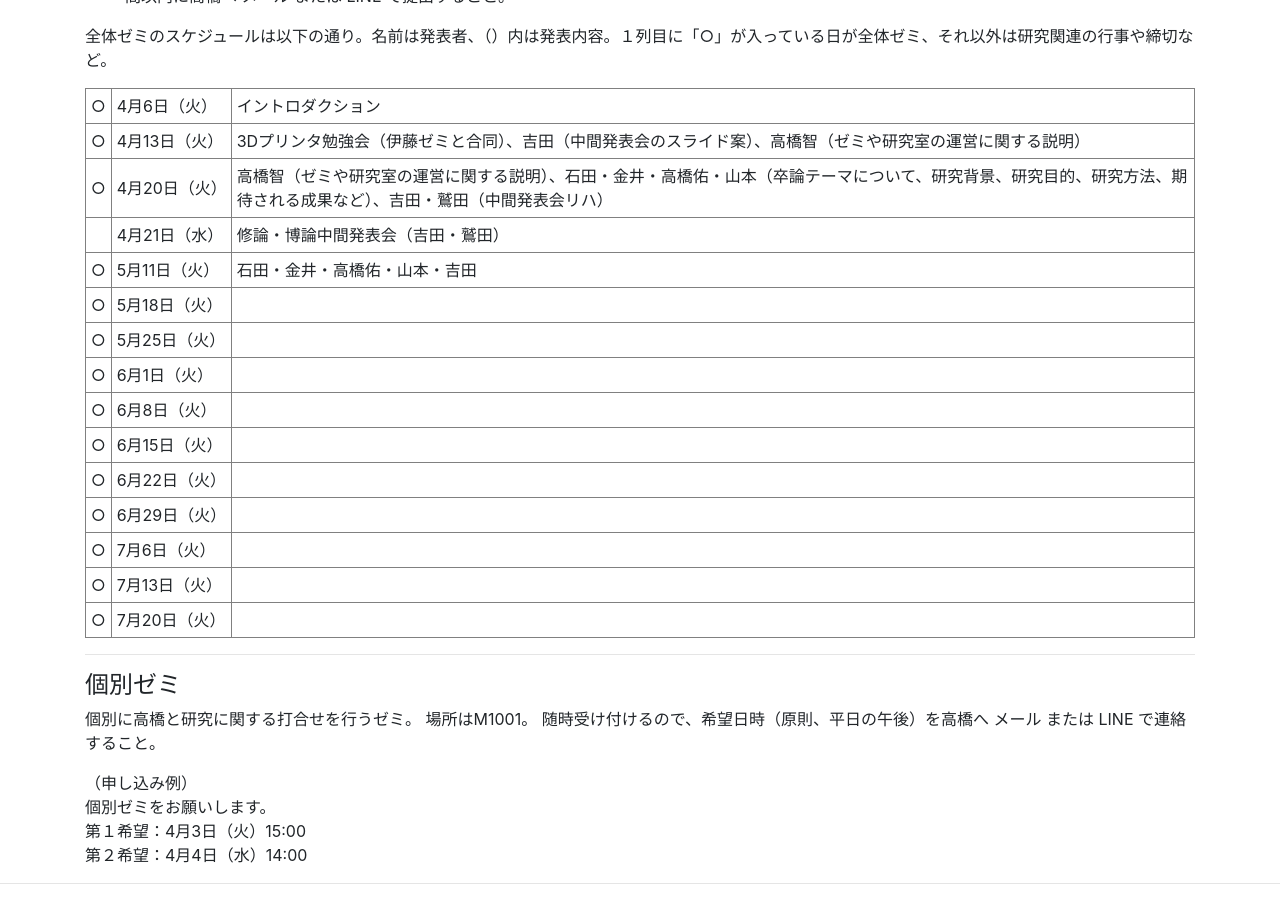
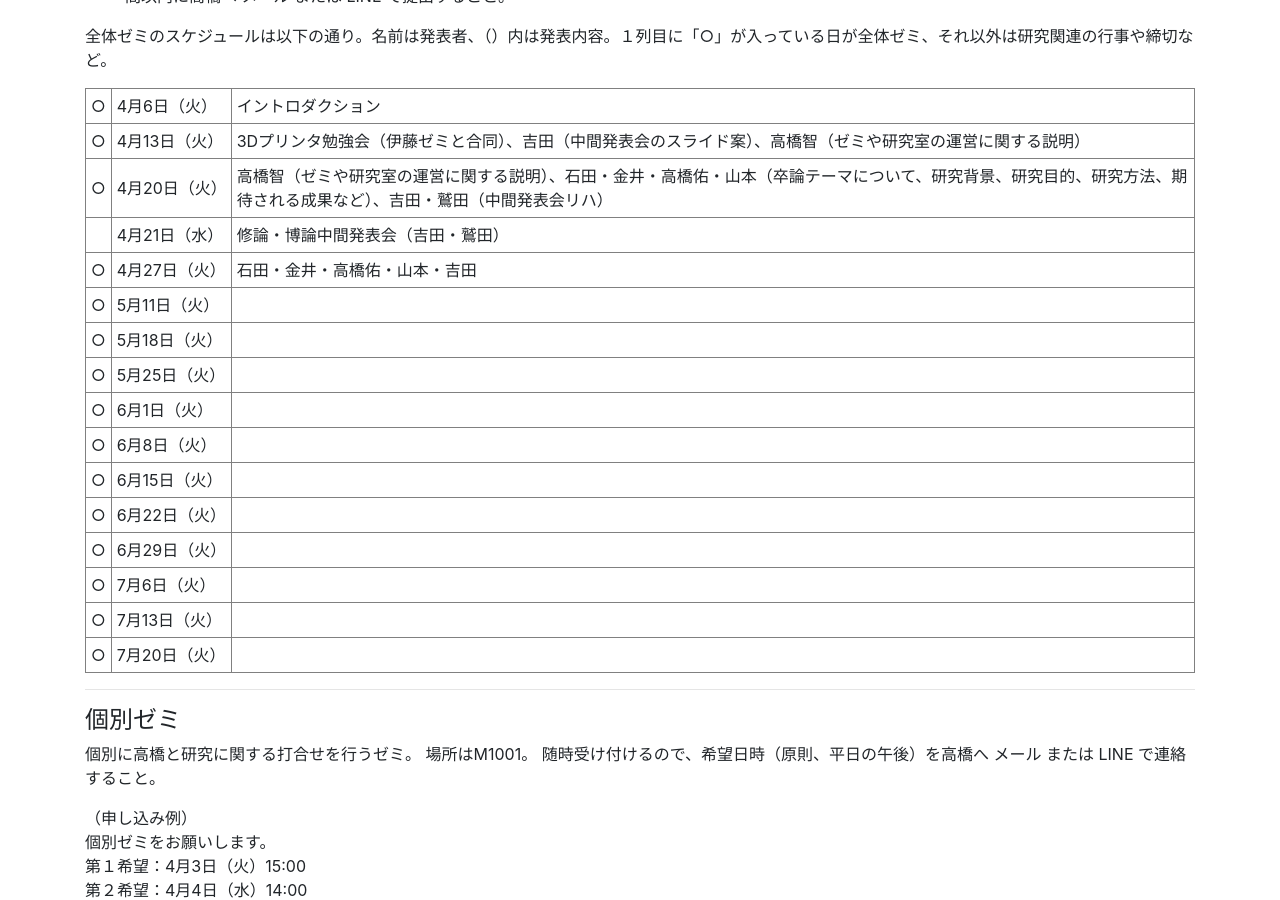
Before and after one commit to tkhslab/tkhslab.github.io, a Jekyll site: the page built from forstudents.md, in a window 1280 px wide and 900 px high, scrolled down 2046 px. Built offline with Jekyll 4.4.1, drawn with Linux system fonts in a browser that asks for light colours; nearby versions of some CDN libraries.

Commit message:
add 4/27 to general seminar

```diff
--- a/forstudents.md
+++ b/forstudents.md
@@ -112,7 +112,10 @@ title: For students
 <td></td><td>4月21日（水）</td><td>修論・博論中間発表会（吉田・鷲田）</td>
 </tr>
 <tr>
-<td>○</td><td>5月11日（火）</td><td>石田・金井・高橋佑・山本・吉田</td>
+<td>○</td><td>4月27日（火）</td><td>石田・金井・高橋佑・山本・吉田</td>
+</tr>
+<tr>
+<td>○</td><td>5月11日（火）</td><td></td>
 </tr>
 <tr>
 <td>○</td><td>5月18日（火）</td><td></td>
```
